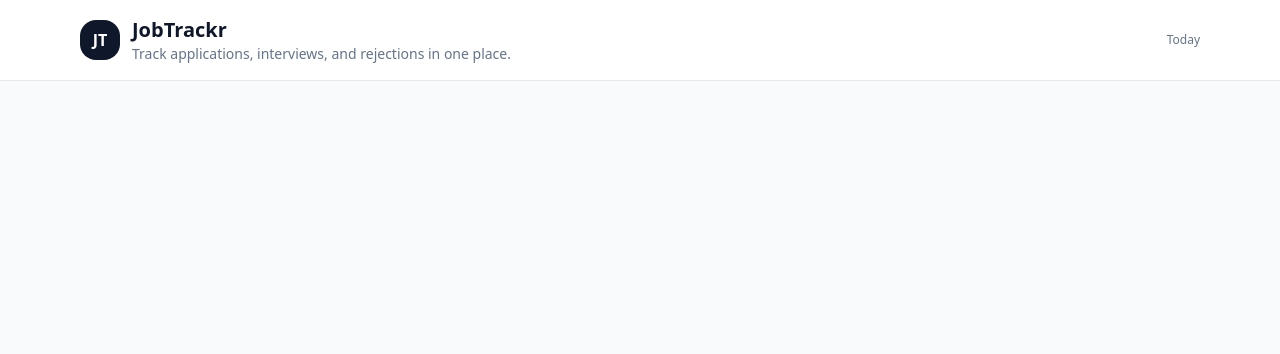
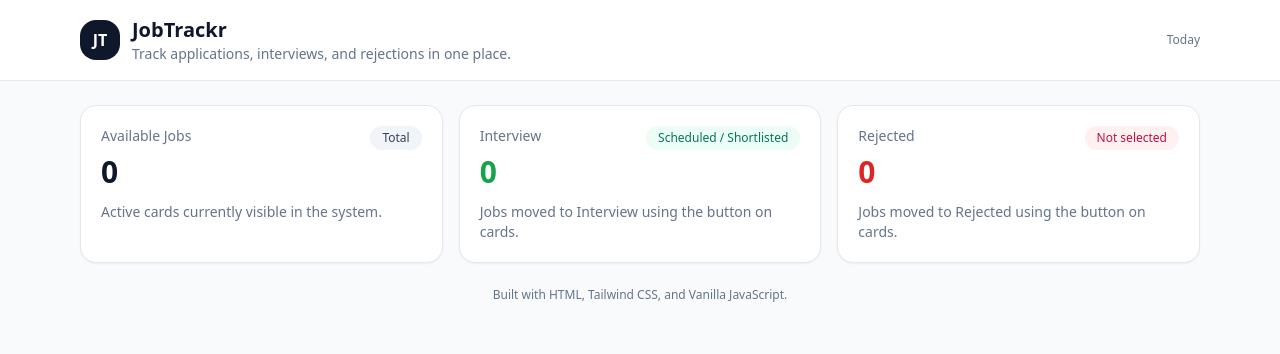
Before and after one commit to Mursaline867/A04-PH-JOB-TRACKER, a plain HTML site: page index.html in a window 1280 px wide. Drawn offline with nearby package versions, Linux system fonts and the light colour scheme.

Commit message:
Dashboard has been created successfully

```diff
--- a/index.html
+++ b/index.html
@@ -33,3 +33,57 @@
         </div>
       </div>
     </header>
+
+    <main class="mx-auto max-w-6xl px-4 py-6 space-y-6">
+      <!-- Dashboard -->
+      <section class="grid grid-cols-1 sm:grid-cols-2 lg:grid-cols-3 gap-4">
+        <div class="rounded-2xl bg-white border p-5 shadow-sm">
+          <div class="flex items-start justify-between gap-3">
+            <div>
+              <p class="text-sm text-slate-500">Available Jobs</p>
+              <p id="countAllDash" class="text-3xl font-semibold mt-2">0</p>
+            </div>
+            <span class="px-3 py-1 rounded-full bg-slate-100 text-slate-700 text-xs font-medium">
+              Total
+            </span>
+          </div>
+          <p class="text-sm text-slate-500 mt-3">
+            Active cards currently visible in the system.
+          </p>
+        </div>
+
+        <div class="rounded-2xl bg-white border p-5 shadow-sm">
+          <div class="flex items-start justify-between gap-3">
+            <div>
+              <p class="text-sm text-slate-500">Interview</p>
+              <p id="countInterviewDash" class="text-3xl font-semibold mt-2 text-green-600">0</p>
+            </div>
+            <span class="px-3 py-1 rounded-full bg-emerald-50 text-emerald-700 text-xs font-medium">
+              Scheduled / Shortlisted
+            </span>
+          </div>
+          <p class="text-sm text-slate-500 mt-3">
+            Jobs moved to Interview using the button on cards.
+          </p>
+        </div>
+
+        <div class="rounded-2xl bg-white border p-5 shadow-sm">
+          <div class="flex items-start justify-between gap-3">
+            <div>
+              <p class="text-sm text-slate-500">Rejected</p>
+              <p id="countRejectedDash" class="text-3xl font-semibold mt-2 text-red-600">0</p>
+            </div>
+            <span class="px-3 py-1 rounded-full bg-rose-50 text-rose-700 text-xs font-medium">
+              Not selected
+            </span>
+          </div>
+          <p class="text-sm text-slate-500 mt-3">
+            Jobs moved to Rejected using the button on cards.
+          </p>
+        </div>
+      </section>
+
+      <footer class="text-center text-xs text-slate-500 pb-6">
+        Built with HTML, Tailwind CSS, and Vanilla JavaScript.
+      </footer>
+    </main>
```
